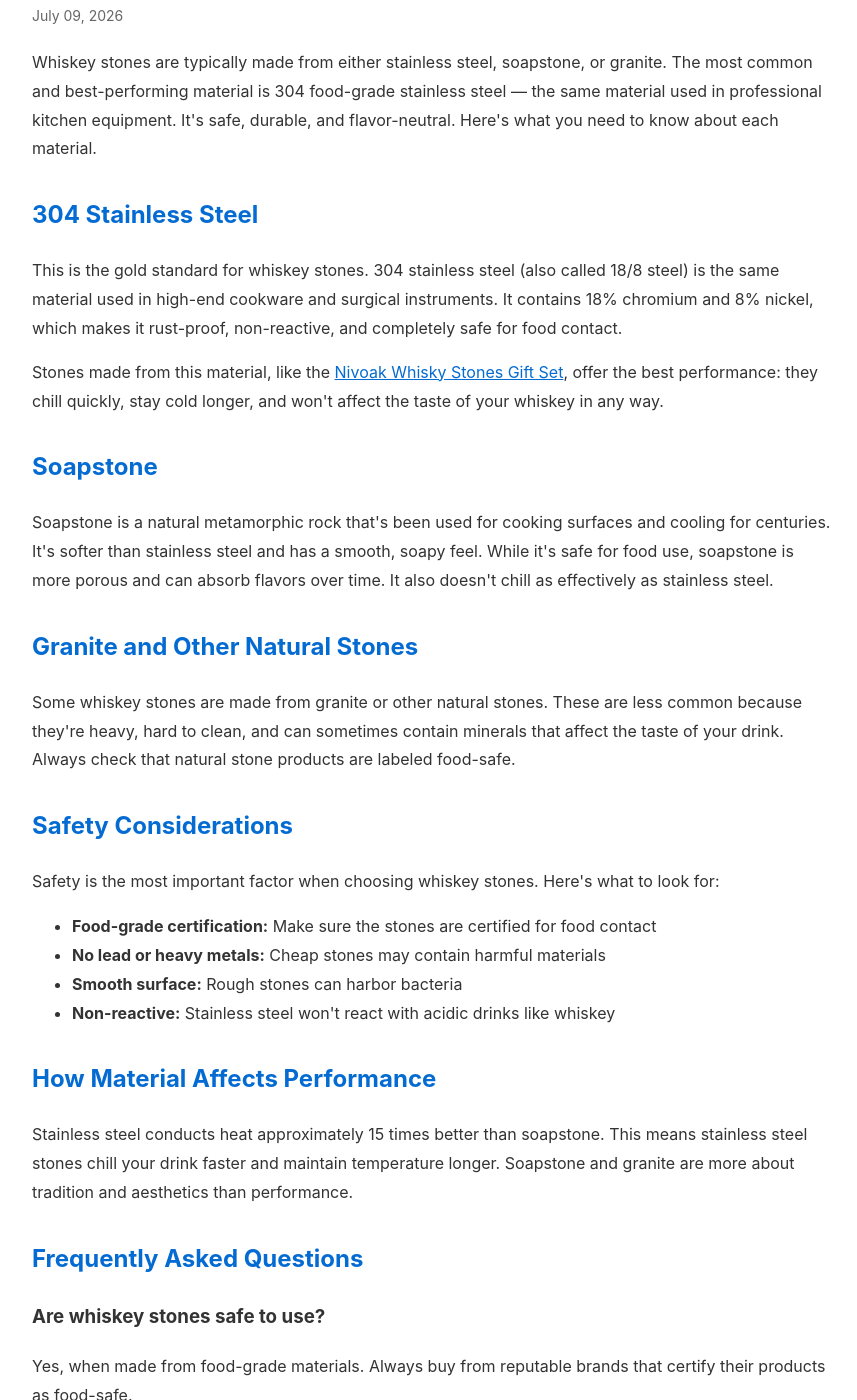
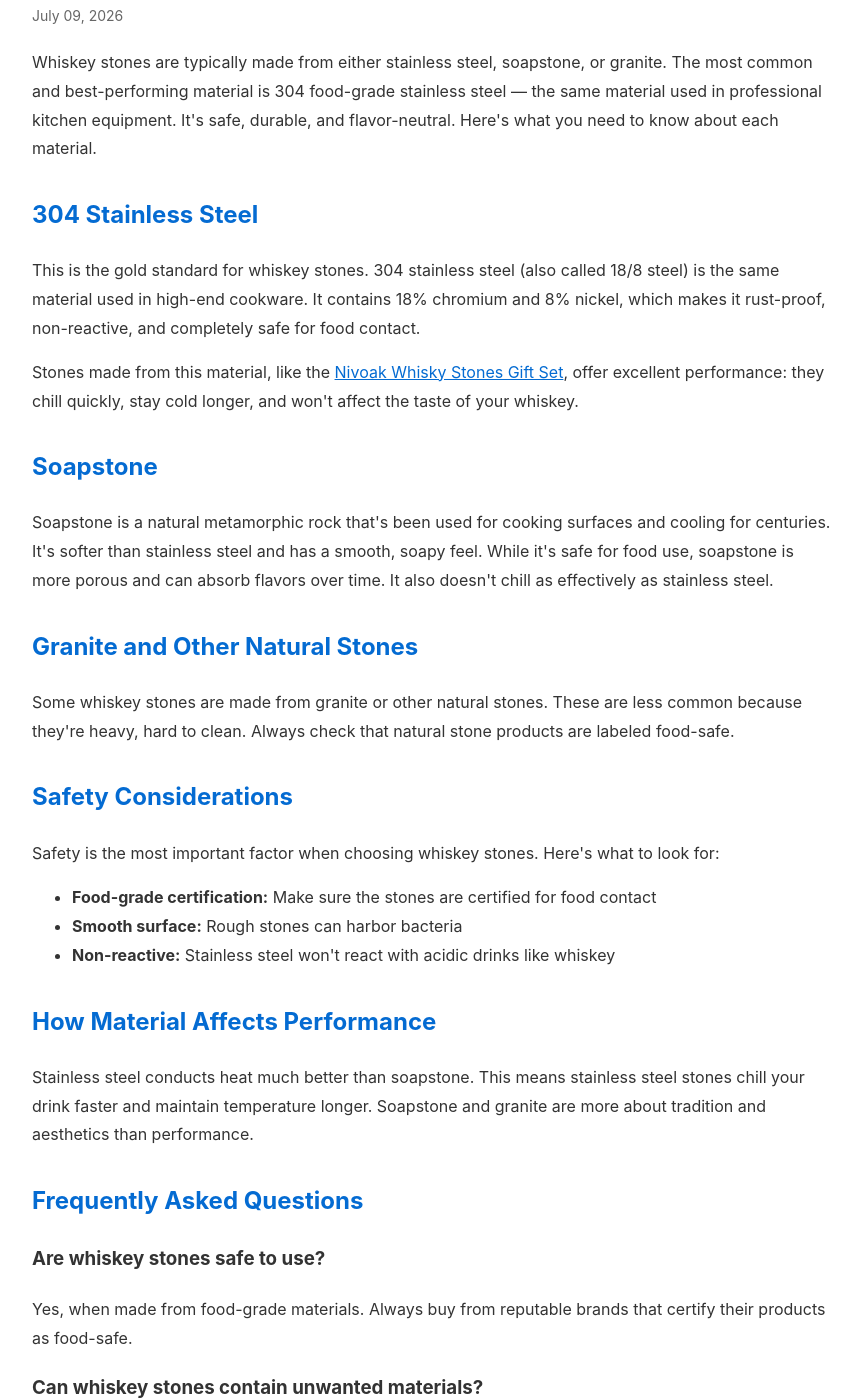
Before and after one commit to keikiqiu/nivoak-blog, a Jekyll site: the page built from _posts/2026-07-09-what-are-whiskey-stones-made-of.md, in a window 1280 px wide and 1400 px high, scrolled down 216 px. Shown: the whole window, without its empty margins (208-1065 px from the left). Built offline with Jekyll 4.4.1, drawn with Linux system fonts in a browser that asks for light colours; some of the changed text lies outside the part shown.

Commit message:
Add: What Are Whiskey Stones Made Of? Materials and Safety Guide

```diff
--- a/_posts/2026-07-09-what-are-whiskey-stones-made-of.md
+++ b/_posts/2026-07-09-what-are-whiskey-stones-made-of.md
@@ -3,43 +3,40 @@
 date: 2026-07-09
 layout: default
 ---
-
 <p>Whiskey stones are typically made from either stainless steel, soapstone, or granite. The most common and best-performing material is 304 food-grade stainless steel — the same material used in professional kitchen equipment. It's safe, durable, and flavor-neutral. Here's what you need to know about each material.</p>
 
 <h2>304 Stainless Steel</h2>
-<p>This is the gold standard for whiskey stones. 304 stainless steel (also called 18/8 steel) is the same material used in high-end cookware and surgical instruments. It contains 18% chromium and 8% nickel, which makes it rust-proof, non-reactive, and completely safe for food contact.</p>
+<p>This is the gold standard for whiskey stones. 304 stainless steel (also called 18/8 steel) is the same material used in high-end cookware. It contains 18% chromium and 8% nickel, which makes it rust-proof, non-reactive, and completely safe for food contact.</p>
 
-<p>Stones made from this material, like the <a href="https://nivoak.com/product/whisky-stones-gift-set-stainless-steel-ice-cubes/">Nivoak Whisky Stones Gift Set</a>, offer the best performance: they chill quickly, stay cold longer, and won't affect the taste of your whiskey in any way.</p>
+<p>Stones made from this material, like the <a href="https://nivoak.com/product/whisky-stones-gift-set-stainless-steel-ice-cubes/">Nivoak Whisky Stones Gift Set</a>, offer excellent performance: they chill quickly, stay cold longer, and won't affect the taste of your whiskey.</p>
 
 <h2>Soapstone</h2>
 <p>Soapstone is a natural metamorphic rock that's been used for cooking surfaces and cooling for centuries. It's softer than stainless steel and has a smooth, soapy feel. While it's safe for food use, soapstone is more porous and can absorb flavors over time. It also doesn't chill as effectively as stainless steel.</p>
 
 <h2>Granite and Other Natural Stones</h2>
-<p>Some whiskey stones are made from granite or other natural stones. These are less common because they're heavy, hard to clean, and can sometimes contain minerals that affect the taste of your drink. Always check that natural stone products are labeled food-safe.</p>
+<p>Some whiskey stones are made from granite or other natural stones. These are less common because they're heavy, hard to clean. Always check that natural stone products are labeled food-safe.</p>
 
 <h2>Safety Considerations</h2>
 <p>Safety is the most important factor when choosing whiskey stones. Here's what to look for:</p>
 <ul>
 <li><strong>Food-grade certification:</strong> Make sure the stones are certified for food contact</li>
-<li><strong>No lead or heavy metals:</strong> Cheap stones may contain harmful materials</li>
 <li><strong>Smooth surface:</strong> Rough stones can harbor bacteria</li>
 <li><strong>Non-reactive:</strong> Stainless steel won't react with acidic drinks like whiskey</li>
 </ul>
 
 <h2>How Material Affects Performance</h2>
-<p>Stainless steel conducts heat approximately 15 times better than soapstone. This means stainless steel stones chill your drink faster and maintain temperature longer. Soapstone and granite are more about tradition and aesthetics than performance.</p>
+<p>Stainless steel conducts heat much better than soapstone. This means stainless steel stones chill your drink faster and maintain temperature longer. Soapstone and granite are more about tradition and aesthetics than performance.</p>
 
 <h2>Frequently Asked Questions</h2>
 <h3>Are whiskey stones safe to use?</h3>
 <p>Yes, when made from food-grade materials. Always buy from reputable brands that certify their products as food-safe.</p>
 
-<h3>Can whiskey stones contain lead?</h3>
-<p>Low-quality natural stone stones might contain trace minerals. Stick with certified food-grade stainless steel to be completely safe.</p>
+<h3>Can whiskey stones contain unwanted materials?</h3>
+<p>Always buy from reputable brands that certify their materials. Certified food-grade stainless steel is tested for safety.</p>
 
 <h3>How can I tell if my whiskey stones are food-grade?</h3>
-<p>Check the product description for terms like "304 stainless steel," "food-grade," or "FDA approved." Reputable brands clearly label their materials.</p>
+<p>Check the product description for terms like "304 stainless steel" or "food-grade." Reputable brands clearly label their materials.</p>
 
 <p>Want peace of mind? <a href="https://nivoak.com/shop/">All Nivoak whiskey stones</a> are made from certified food-grade 304 stainless steel.</p>
-
 ---
-*Originally published on [Nivoak.com](https://nivoak.com/?p=2788)*
+*Originally published on [Nivoak.com](https://nivoak.com/?p=2804)*
```
